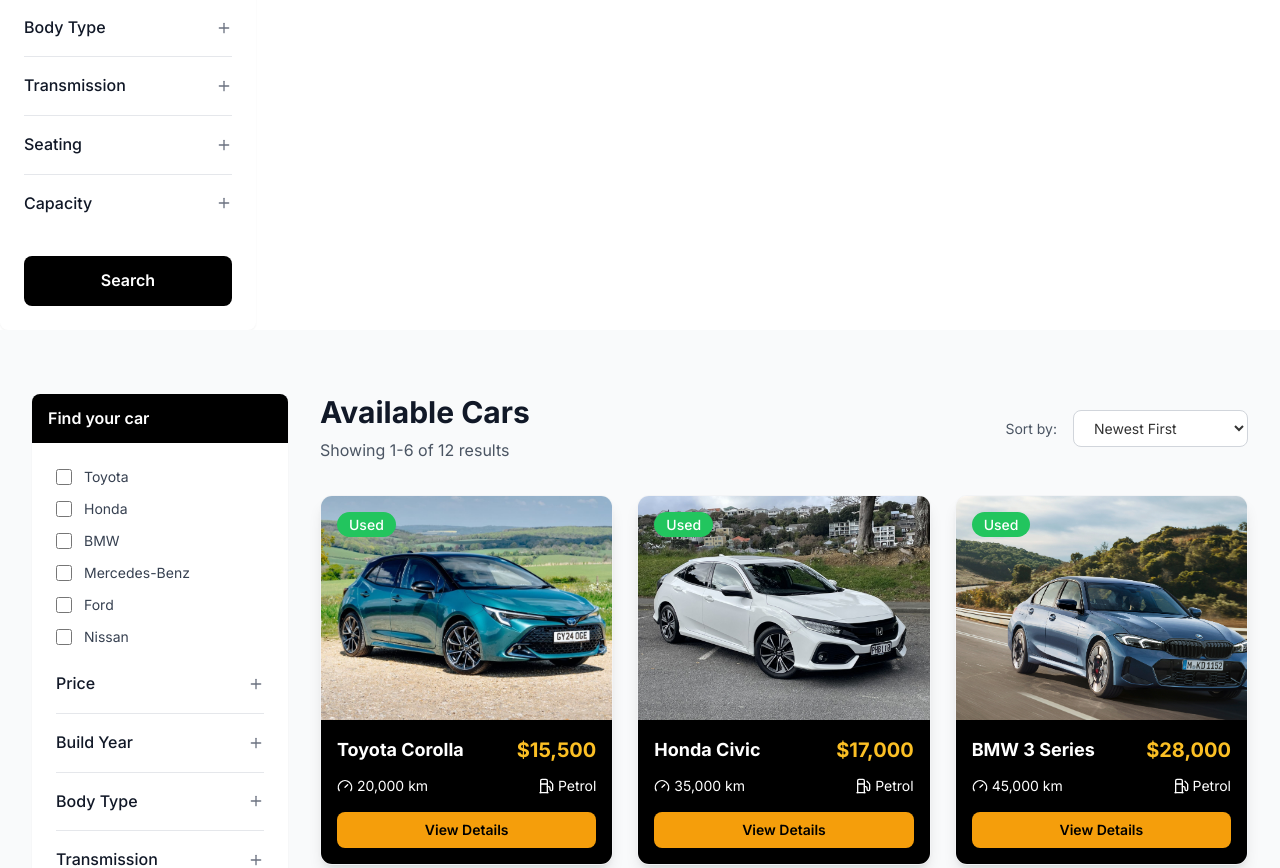
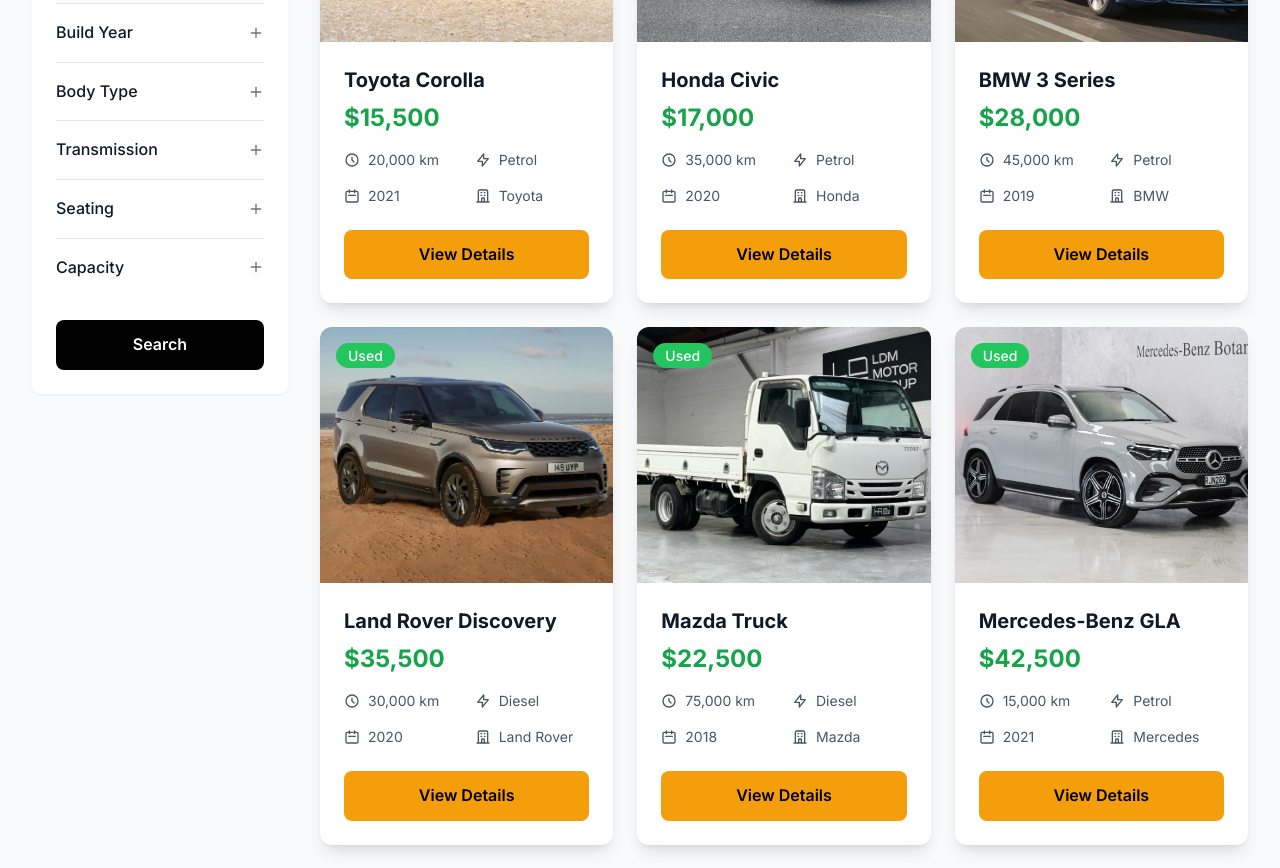
Before and after one commit to TheoHill/Piza-Motors, a Next.js app: page /cars in a window 1280 px wide. Shown: the part 880-1748 px from the top of the page. Built offline with nearby package versions, Linux system fonts and the light colour scheme.

Commit message:
Perfect Landing + Cars UI

```diff
--- a/src/app/cars/page.js
+++ b/src/app/cars/page.js
@@ -1,5 +1,4 @@
 import CarsHero from '../../components/CarsHero'
-import CarsFilter from '../../components/CarsFilter'
 import CarsListing from '../../components/CarsListing'
 import Footer from '../../components/Footer'
 
@@ -13,7 +12,6 @@
   return (
     <main className="min-h-screen">
       <CarsHero />
-      <CarsFilter />
       <CarsListing />
       <Footer />
     </main>
--- a/src/components/CarGrid.js
+++ b/src/components/CarGrid.js
@@ -3,6 +3,7 @@
 import { Heart, Eye } from 'lucide-react'
 import Image from 'next/image'
 import carsData from '../data/cars.json'
+import Link from "next/link"
 
 export default function CarGrid() {
   const [cars, setCars] = useState([])
@@ -73,8 +74,7 @@
                 <div className="absolute top-4 right-4 flex gap-2 opacity-0 group-hover:opacity-100 transition-opacity">
                   <button
                     onClick={() => toggleFavorite(car.id)}
-                    className={`p-2 rounded-full transition-colors ${
-                      favorites.has(car.id)
+                    className={`p-2 rounded-full transition-colors ${favorites.has(car.id)
                         ? 'bg-red-500 text-white'
                         : 'bg-white text-gray-600 hover:bg-red-50'
                       }`}
@@ -131,12 +131,14 @@
 
         {/* View More Button */}
         <div className="text-center">
+          <Link href="/cars" passHref>
             <button className="inline-flex items-center text-gray-600 hover:text-yellow-500 font-medium transition-colors">
               View more
               <svg className="ml-2 w-4 h-4" fill="none" stroke="currentColor" viewBox="0 0 24 24">
                 <path strokeLinecap="round" strokeLinejoin="round" strokeWidth={2} d="M9 5l7 7-7 7" />
               </svg>
             </button>
+          </Link>
         </div>
       </div>
     </section>
--- a/src/components/CarsListing.js
+++ b/src/components/CarsListing.js
@@ -1,6 +1,6 @@
 'use client'
 import { useState, useEffect } from 'react'
-import { Heart, Eye, Gauge, Calendar, Fuel, Settings, Search, Filter } from 'lucide-react'
+import { Heart, Eye, Gauge, Calendar, Fuel, Settings, Search, Filter, X } from 'lucide-react'
 import Image from 'next/image'
 import carsData from '../data/cars.json'
 import CarsFilter from './CarsFilter'
@@ -10,6 +10,7 @@
   const [favorites, setFavorites] = useState(new Set())
   const [currentPage, setCurrentPage] = useState(1)
   const [sortBy, setSortBy] = useState('newest')
+  const [isFilterOpen, setIsFilterOpen] = useState(false)
   const carsPerPage = 6
 
   useEffect(() => {
@@ -19,7 +20,6 @@
       id: car.id + 100,
       name: car.name + ' Premium'
     }))]
-
     setCars(extendedCars)
   }, [])
 
@@ -54,16 +54,37 @@
       <div className="max-w-7xl mx-auto px-4 sm:px-6 lg:px-8">
 
         <div className="flex gap-8">
-                    {/* Sidebar Filter */}
+          {/* Sidebar Filter - Desktop */}
           <div className="hidden lg:block flex-shrink-0">
             <CarsFilter />
           </div>
+
+          {/* Mobile Filter - Overlay */}
+          {isFilterOpen && (
+            <div className="lg:hidden fixed inset-0 z-50 bg-black bg-opacity-50" onClick={() => setIsFilterOpen(false)}>
+              <div className="absolute left-0 top-0 h-full w-80 max-w-[80vw] bg-white p-4 overflow-y-auto" onClick={(e) => e.stopPropagation()}>
+                <div className="flex justify-between items-center mb-4">
+                  <h3 className="text-lg font-semibold">Filters</h3>
+                  <button
+                    onClick={() => setIsFilterOpen(false)}
+                    className="p-2 hover:bg-gray-100 rounded-lg"
+                  >
+                    <X className="h-5 w-5" />
+                  </button>
+                </div>
+                <CarsFilter />
+              </div>
+            </div>
+          )}
 
           {/* Main Content */}
           <div className="flex-1">
             {/* Mobile Filter Toggle */}
             <div className="lg:hidden mb-6">
-                            <button className="flex items-center justify-center w-full bg-yellow-500 hover:bg-yellow-600 text-black font-semibold py-3 rounded-lg transition-colors">
+              <button
+                onClick={() => setIsFilterOpen(true)}
+                className="flex items-center justify-center w-full bg-yellow-500 hover:bg-yellow-600 text-black font-semibold py-3 rounded-lg transition-colors"
+              >
                 <Filter className="h-5 w-5 mr-2" />
                 Show Filters
               </button>
@@ -101,10 +122,10 @@
               {currentCars.map((car) => (
                 <div
                   key={car.id}
-                                    className="card-hover bg-white rounded-xl shadow-lg overflow-hidden group border border-gray-100"
+                  className="card-hover bg-white rounded-xl shadow-lg overflow-hidden group"
                 >
                   {/* Image Container */}
-                                    <div className="relative h-56 overflow-hidden">
+                  <div className="relative h-64 overflow-hidden">
                     <Image
                       src={car.image}
                       alt={car.name}
@@ -123,37 +144,55 @@
                     <div className="absolute top-4 right-4 flex gap-2 opacity-0 group-hover:opacity-100 transition-opacity">
                       <button
                         onClick={() => toggleFavorite(car.id)}
-                                                className={`p-2 rounded-full transition-colors backdrop-blur-sm ${favorites.has(car.id)
-                                                        ? 'bg-yellow-500 text-black'
-                                                        : 'bg-white/90 text-gray-600 hover:bg-yellow-50'
+                        className={`p-2 rounded-full transition-colors ${
+                          favorites.has(car.id)
+                            ? 'bg-red-500 text-white'
+                            : 'bg-white text-gray-600 hover:bg-red-50'
                         }`}
                       >
                         <Heart className={`h-4 w-4 ${favorites.has(car.id) ? 'fill-current' : ''}`} />
+                      </button>
+                      <button className="p-2 bg-white text-gray-600 hover:bg-yellow-50 rounded-full transition-colors">
+                        <Eye className="h-4 w-4" />
                       </button>
                     </div>
                   </div>
 
                   {/* Content */}
-                                    <div className="bg-black text-white p-4">
-                                        <div className="flex justify-between items-start mb-3">
-                                            <h3 className="text-lg font-bold">{car.name}</h3>
-                                            <p className="text-xl font-bold text-yellow-400">{formatPrice(car.price)}</p>
-                                        </div>
+                  <div className="p-6">
+                    <h3 className="text-xl font-bold text-gray-900 mb-2">{car.name}</h3>
+                    <p className="text-2xl font-bold text-green-600 mb-4">{formatPrice(car.price)}</p>
 
                     {/* Car Details */}
-                                        <div className="flex justify-between items-center text-sm mb-4">
-                                            <div className="flex items-center gap-1">
-                                                <Gauge className="w-4 h-4" />
-                                                <span>{car.mileage}</span>
+                    <div className="grid grid-cols-2 gap-4 text-sm text-gray-600 mb-6">
+                      <div className="flex items-center gap-2">
+                        <svg className="w-4 h-4" fill="none" stroke="currentColor" viewBox="0 0 24 24">
+                          <path strokeLinecap="round" strokeLinejoin="round" strokeWidth={2} d="M12 8v4l3 3m6-3a9 9 0 11-18 0 9 9 0 0118 0z" />
+                        </svg>
+                        {car.mileage}
                       </div>
-                                            <div className="flex items-center gap-1">
-                                                <Fuel className="w-4 h-4" />
-                                                <span>{car.fuelType}</span>
+                      <div className="flex items-center gap-2">
+                        <svg className="w-4 h-4" fill="none" stroke="currentColor" viewBox="0 0 24 24">
+                          <path strokeLinecap="round" strokeLinejoin="round" strokeWidth={2} d="M13 10V3L4 14h7v7l9-11h-7z" />
+                        </svg>
+                        {car.fuelType}
+                      </div>
+                      <div className="flex items-center gap-2">
+                        <svg className="w-4 h-4" fill="none" stroke="currentColor" viewBox="0 0 24 24">
+                          <path strokeLinecap="round" strokeLinejoin="round" strokeWidth={2} d="M8 7V3m8 4V3m-9 8h10M5 21h14a2 2 0 002-2V7a2 2 0 00-2-2H5a2 2 0 00-2 2v12a2 2 0 002 2z" />
+                        </svg>
+                        {car.year}
+                      </div>
+                      <div className="flex items-center gap-2">
+                        <svg className="w-4 h-4" fill="none" stroke="currentColor" viewBox="0 0 24 24">
+                          <path strokeLinecap="round" strokeLinejoin="round" strokeWidth={2} d="M19 21V5a2 2 0 00-2-2H7a2 2 0 00-2 2v16m14 0h2m-2 0h-5m-9 0H3m2 0h5M9 7h1m-1 4h1m4-4h1m-1 4h1m-5 10v-5a1 1 0 011-1h2a1 1 0 011 1v5m-4 0h4" />
+                        </svg>
+                        {car.brand}
                       </div>
                     </div>
 
                     {/* View Details Button */}
-                                        <button className="w-full bg-yellow-500 hover:bg-yellow-600 text-black font-semibold py-2 rounded-lg transition-colors text-sm">
+                    <button className="w-full bg-yellow-500 hover:bg-yellow-600 text-black font-semibold py-3 rounded-lg transition-colors">
                       View Details
                     </button>
                   </div>
@@ -167,7 +206,8 @@
                 <button
                   onClick={() => paginate(currentPage - 1)}
                   disabled={currentPage === 1}
-                                    className={`px-4 py-2 rounded-lg font-medium transition-colors ${currentPage === 1
+                  className={`px-4 py-2 rounded-lg font-medium transition-colors ${
+                    currentPage === 1
                       ? 'bg-gray-100 text-gray-400 cursor-not-allowed'
                       : 'bg-white text-gray-700 hover:bg-yellow-50 border border-gray-300'
                   }`}
@@ -181,7 +221,8 @@
                     <button
                       key={pageNumber}
                       onClick={() => paginate(pageNumber)}
-                                            className={`px-4 py-2 rounded-lg font-medium transition-colors ${currentPage === pageNumber
+                      className={`px-4 py-2 rounded-lg font-medium transition-colors ${
+                        currentPage === pageNumber
                           ? 'bg-yellow-500 text-black'
                           : 'bg-white text-gray-700 hover:bg-yellow-50 border border-gray-300'
                       }`}
@@ -194,7 +235,8 @@
                 <button
                   onClick={() => paginate(currentPage + 1)}
                   disabled={currentPage === totalPages}
-                                    className={`px-4 py-2 rounded-lg font-medium transition-colors ${currentPage === totalPages
+                  className={`px-4 py-2 rounded-lg font-medium transition-colors ${
+                    currentPage === totalPages
                       ? 'bg-gray-100 text-gray-400 cursor-not-allowed'
                       : 'bg-white text-gray-700 hover:bg-yellow-50 border border-gray-300'
                     }`}
```
Also changed, not shown: src/components/CarsHero.js (+10 -9 lines), src/components/HeroSection.js (+37 -12 lines). Lines whose indentation alone changed are shown as unchanged.
